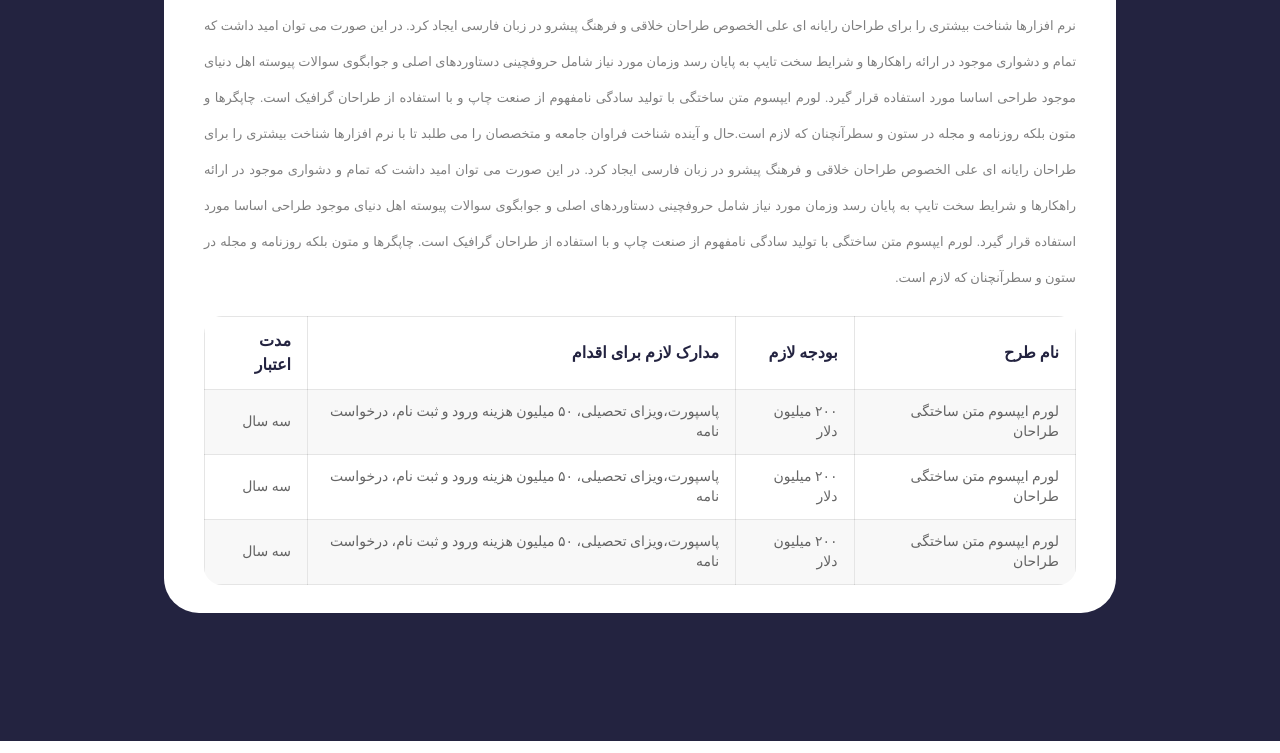
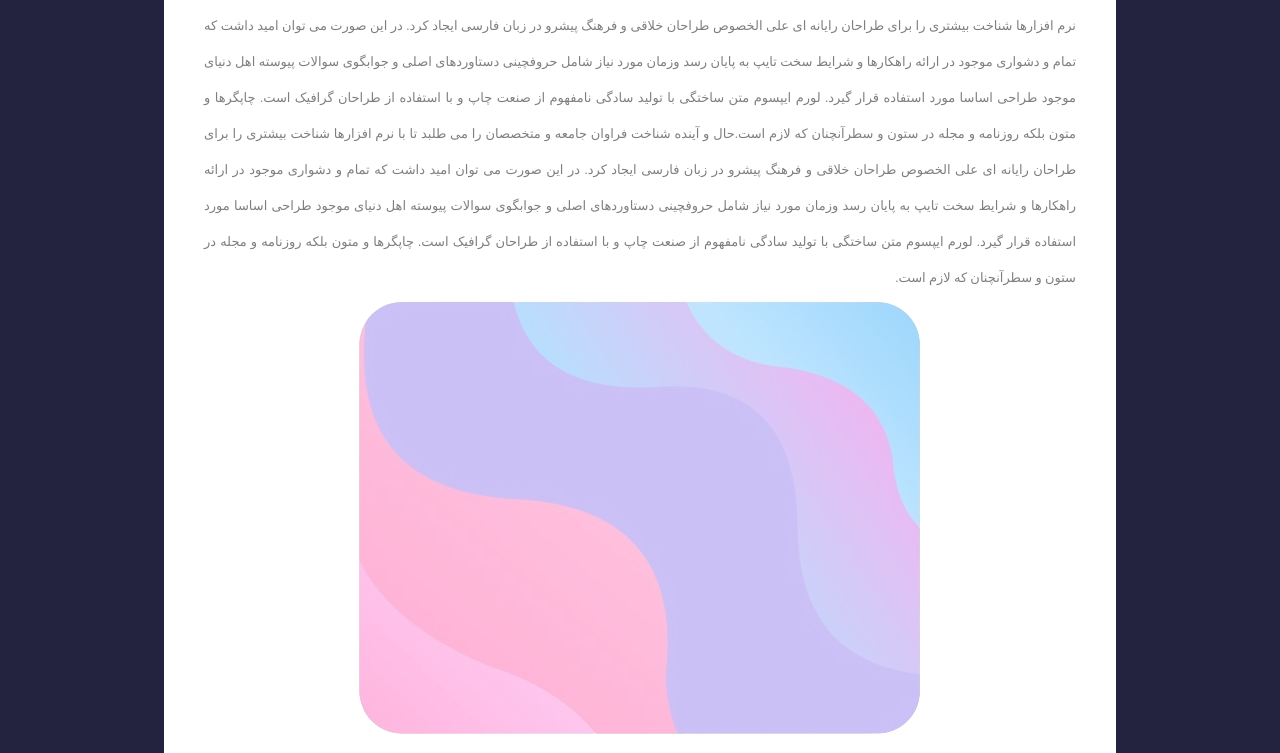
Before and after one commit to yakoobkhedri/karzan, a website: page src/html/single-blog.html in a window 1280 px wide. Shown: the part 1192-1945 px from the top of the page. Drawn offline with nearby package versions, Linux system fonts and the light colour scheme; a web font is replaced by a local one.

Commit message:
commit message

```diff
--- a/src/css/app.css
+++ b/src/css/app.css
@@ -38,6 +38,12 @@ a {
   cursor: pointer;
 }
 /* editor */
+.img-editor img{
+  border-radius: 18px;
+  display: block;
+  margin-left: auto;
+  margin-right: auto;
+}
 .editor-section table{
   @apply overflow-hidden rounded-[18px] w-full ltr:text-left text-right;
 }
--- a/src/html/single-blog.html
+++ b/src/html/single-blog.html
@@ -896,7 +896,7 @@
                           </div>
                     </div>
                     <div class="col-span-12 mt-8 md:mt-0">
-                        <p class="opacity-50 font-light text-[13px] leading-7 md:leading-9 text-justify">
+                        <p class="opacity-50 font-light text-[13px] leading-7 md:leading-9 text-justify img-editor">
                             لورم ایپسوم متن ساختگی با تولید سادگی نامفهوم از صنعت چاپ و با استفاده از طراحان گرافیک است.
                             چاپگرها و متون بلکه روزنامه و مجله در ستون و سطرآنچنان که لازم است و برای شرایط فعلی
                             تکنولوژی مورد نیاز و کاربردهای متنوع با هدف بهبود ابزارهای کاربردی می باشد. کتابهای زیادی در
@@ -920,6 +920,7 @@
                             شامل حروفچینی دستاوردهای اصلی و جوابگوی سوالات پیوسته اهل دنیای موجود طراحی اساسا مورد
                             استفاده قرار گیرد. لورم ایپسوم متن ساختگی با تولید سادگی نامفهوم از صنعت چاپ و با استفاده از
                             طراحان گرافیک است. چاپگرها و متون بلکه روزنامه و مجله در ستون و سطرآنچنان که لازم است.
+                            <img alt="blog" src="../img/portfolio (2).png" class="">
                         </p>
                         <div class="mt-5">
                             <div class="overflow-x-auto">
```
Also changed, not shown: dist/output.css.
